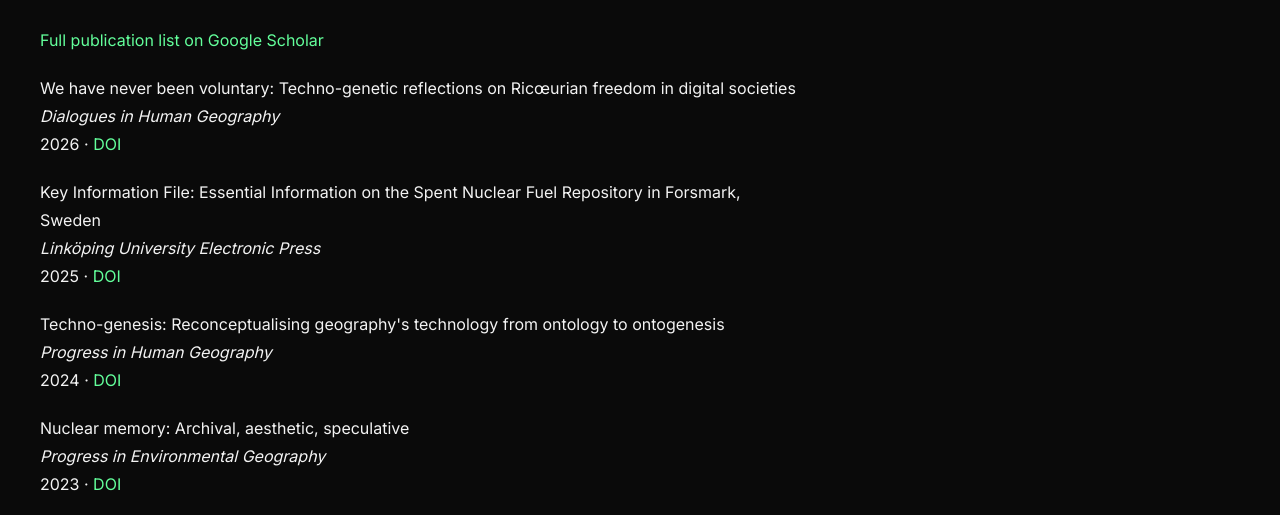
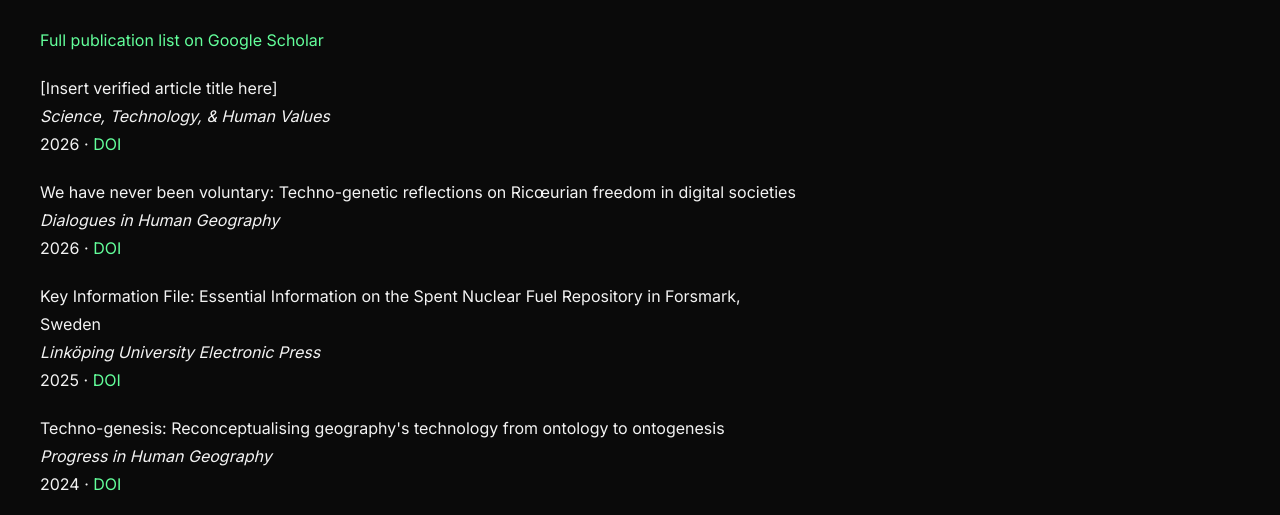
Before and after one commit to TKeating1483/thomaskeating.github.io, a plain HTML site: page publications.html in a window 1280 px wide. Shown: the part 225-740 px from the top of the page. Drawn offline with nearby package versions, Linux system fonts and the light colour scheme; a web font is replaced by a local one.

Commit message:
Insert new article entry in publications.html
Added a placeholder for a new verified article in the publications list.

```diff
--- a/publications.html
+++ b/publications.html
@@ -51,6 +51,12 @@
       <a href="https://scholar.google.com.au/citations?hl=en&user=1PpwZrkAAAAJ&view_op=list_works&sortby=pubdate" target="_blank" rel="noopener noreferrer">
         Full publication list on Google Scholar
       </a>
+    </p>
+
+    <p class="pub-item">
+      [Insert verified article title here]<br>
+      <em>Science, Technology, &amp; Human Values</em><br>
+      2026 · <a href="https://doi.org/10.1177/01622439261495386" target="_blank" rel="noopener noreferrer">DOI</a>
     </p>
 
     <p class="pub-item">
```
